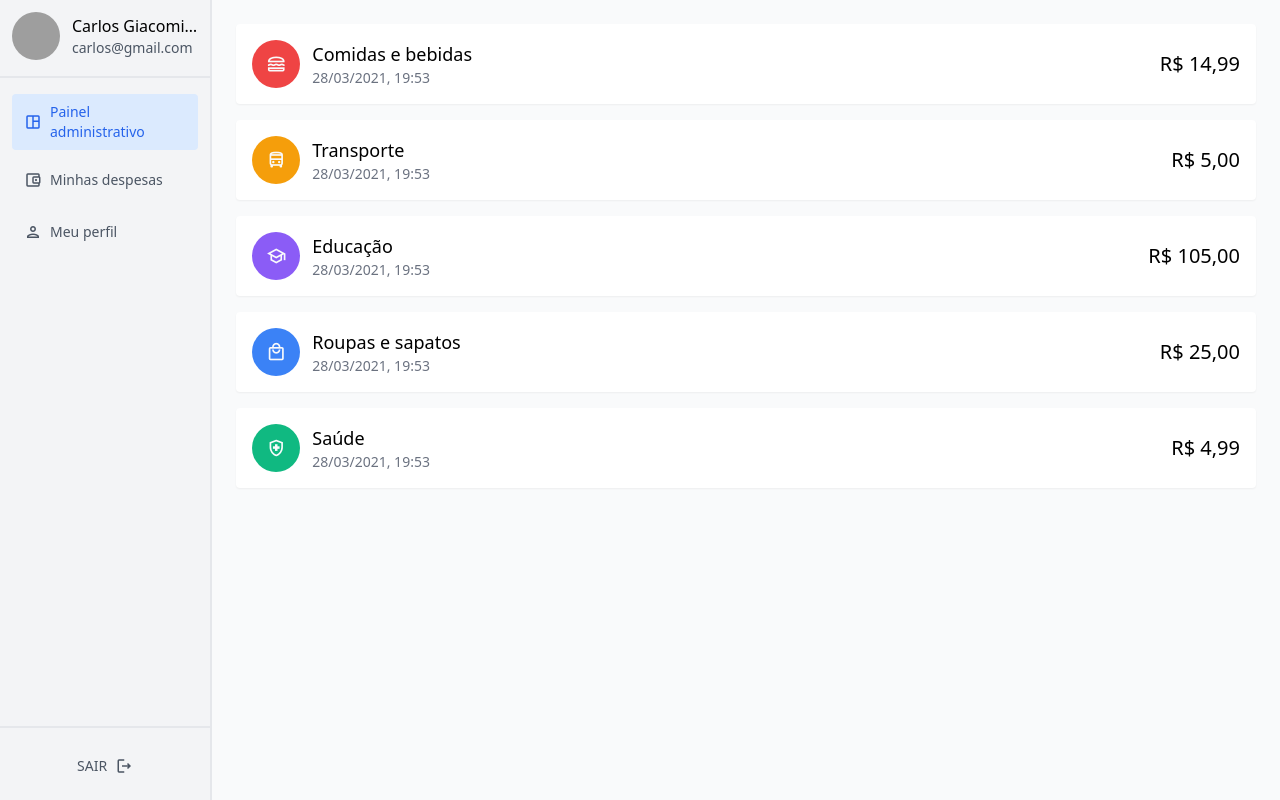
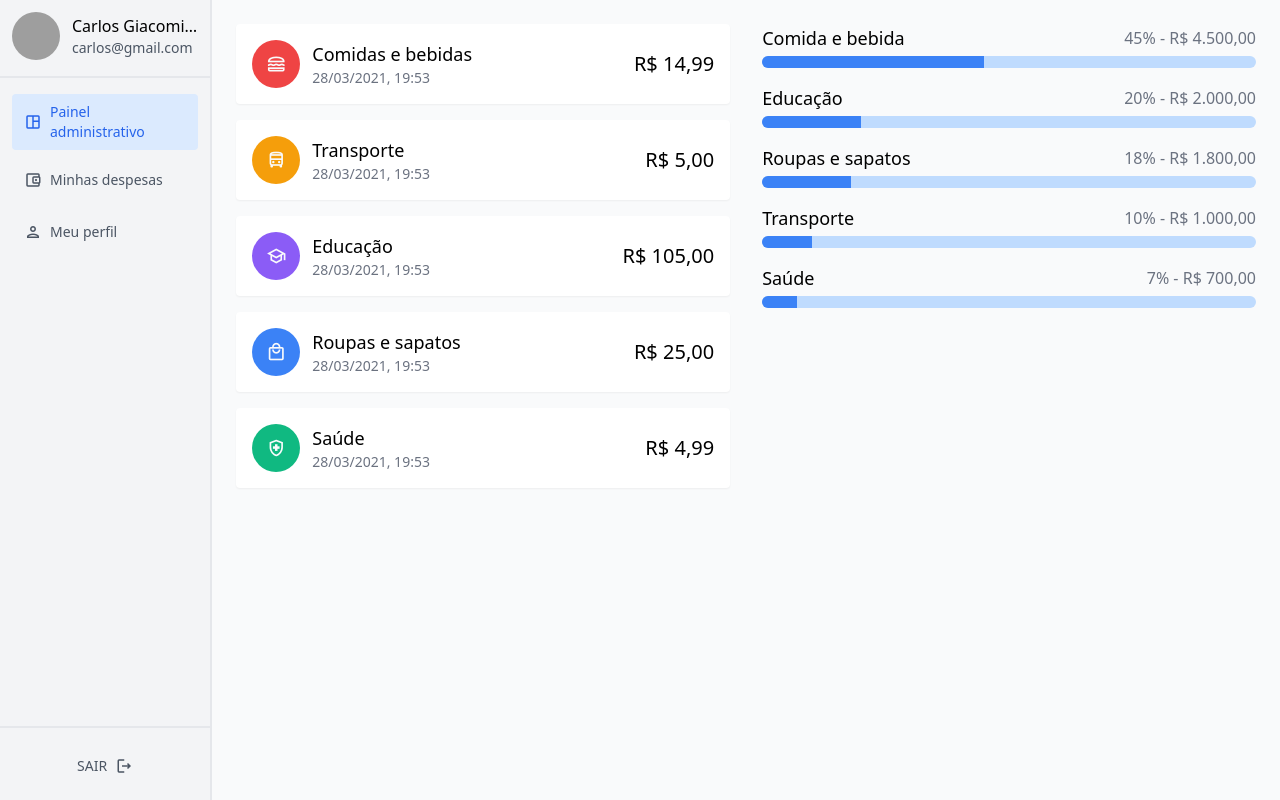
Before and after one commit to EduardoGiacomini/my-expenses-app, a Vue app: page / in a window 1280 px wide. Built offline with nearby package versions, Linux system fonts and the light colour scheme; grey boxes are pictures that could not be loaded.

Commit message:
[FEATURE] Criei o componente ProgressBar

```diff
--- a/src/views/pages/Home.vue
+++ b/src/views/pages/Home.vue
@@ -2,12 +2,21 @@
   <container>
     <div class="flex">
       <side-bar/>
-      <main-component class="space-y-4">
-        <card type="food" :price="14.99" :created-at="new Date()"/>
-        <card type="transport" :price="5" :created-at="new Date()"/>
-        <card type="education" :price="105" :created-at="new Date()"/>
-        <card type="clothes" :price="25" :created-at="new Date()"/>
-        <card type="health" :price="4.99" :created-at="new Date()"/>
+      <main-component class="grid md:grid-cols-2 gap-8">
+        <section class="space-y-4">
+          <card type="food" :price="14.99" :created-at="new Date()"/>
+          <card type="transport" :price="5" :created-at="new Date()"/>
+          <card type="education" :price="105" :created-at="new Date()"/>
+          <card type="clothes" :price="25" :created-at="new Date()"/>
+          <card type="health" :price="4.99" :created-at="new Date()"/>
+        </section>
+        <section class="space-y-4">
+          <progress-bar label="Comida e bebida" :total="10000" :value="4500"/>
+          <progress-bar label="Educação" :total="10000" :value="2000"/>
+          <progress-bar label="Roupas e sapatos" :total="10000" :value="1800"/>
+          <progress-bar label="Transporte" :total="10000" :value="1000"/>
+          <progress-bar label="Saúde" :total="10000" :value="700"/>
+        </section>
       </main-component>
     </div>
   </container>
@@ -18,9 +27,10 @@ import Container from './components/Container'
 import SideBar from './components/SideBar'
 import Card from './components/Card'
 import MainComponent from './components/Main'
+import ProgressBar from './components/ProgressBar'
 
 export default {
   name: 'home',
-  components: { Container, MainComponent, SideBar, Card }
+  components: { Container, MainComponent, SideBar, Card, ProgressBar }
 }
 </script>
--- /dev/null
+++ b/src/views/pages/components/ProgressBar.vue
@@ -0,0 +1,29 @@
+<template>
+  <div class="relative">
+    <div class="flex items-center justify-between mb-1">
+      <p class="text-lg font-medium">
+        {{ label }}
+      </p>
+      <p class="text-gray-500 text-right">
+        {{ getValueInPercentage }}% - {{ value | currency }}
+      </p>
+    </div>
+    <div class="overflow-hidden h-3 flex rounded-full bg-blue-200">
+      <div class="shadow-none flex whitespace-nowrap justify-center bg-blue-500"
+           :style="{width: `${getValueInPercentage}%`}">
+      </div>
+    </div>
+  </div>
+</template>
+
+<script>
+export default {
+  name: 'progress-bar',
+  props: ['label', 'total', 'value'],
+  computed: {
+    getValueInPercentage () {
+      return ((this.value * 100) / this.total)
+    }
+  }
+}
+</script>
```
Also changed, not shown: 1 other file (tests, documents, lock files or other folders).
